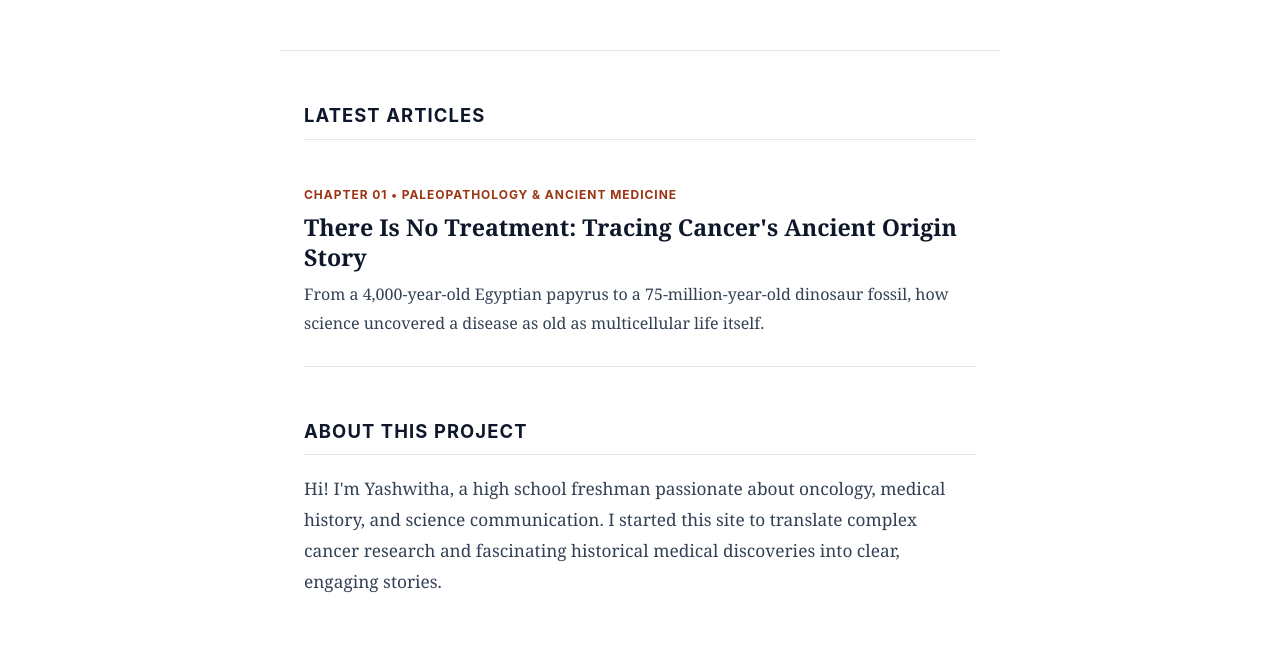
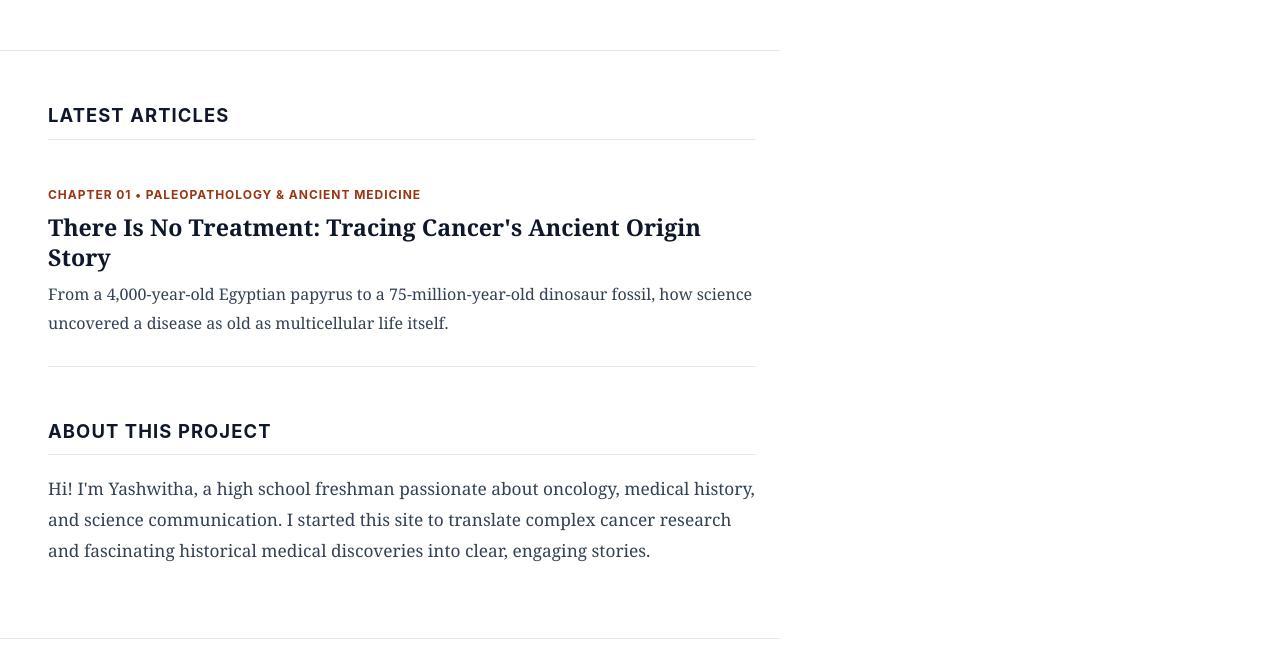
Before and after one commit to yashi232/history-of-oncology, a plain HTML site: page index.html in a window 1280 px wide. Shown: the part 284-950 px from the top of the page. Drawn offline with Linux system fonts and the light colour scheme.

Commit message:
Change layout to left-aligned with new dimensions
Updated layout styles for header, main, article, and footer.

```diff
--- a/style.css
+++ b/style.css
@@ -55,11 +55,11 @@ nav a:hover {
   color: #ffffff;
 }
 
-/* Centered single-column reading layout */
+/* Left-aligned editorial reading layout */
 header, main, article, footer {
-  max-width: 720px;
-  margin: 0 auto;
-  padding-left: 1.5rem;
+  max-width: 780px;
+  margin: 0;
+  padding-left: 3rem;
   padding-right: 1.5rem;
 }
 
```
